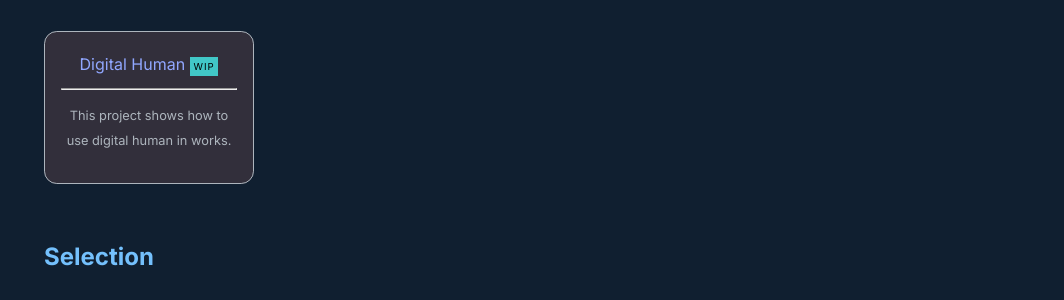
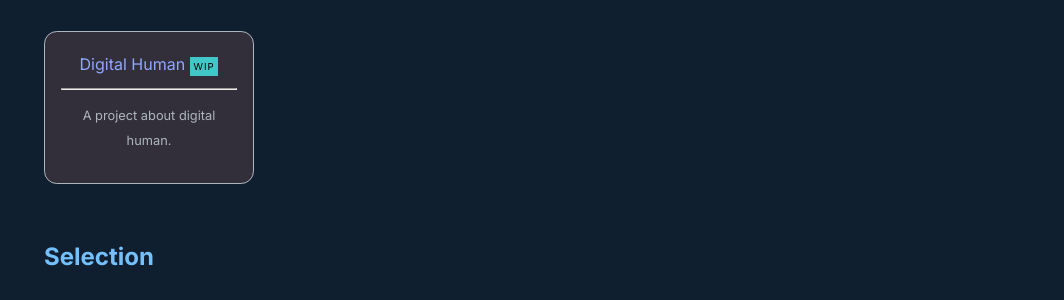
Before and after one commit to chaguake/chaguake.github.io, a Jekyll site: the page built from index.md, in a window 1280 px wide. Shown: the part 270-570 px from the top of the page, without its empty margins (216-1280 px from the left). Built offline with Jekyll 4.4.1, drawn with Linux system fonts in a browser that asks for light colours.

Commit message:
Update home.yml

```diff
--- a/_data/home.yml
+++ b/_data/home.yml
@@ -11,7 +11,7 @@ navbar_entries:
 project_entries:
   - title: Digital Human
     url: digital-human
-    desc: This project shows how to use digital human in works.
+    desc: A project about digital human.
     highlight: WIP
 
 achievements_entries:
```
